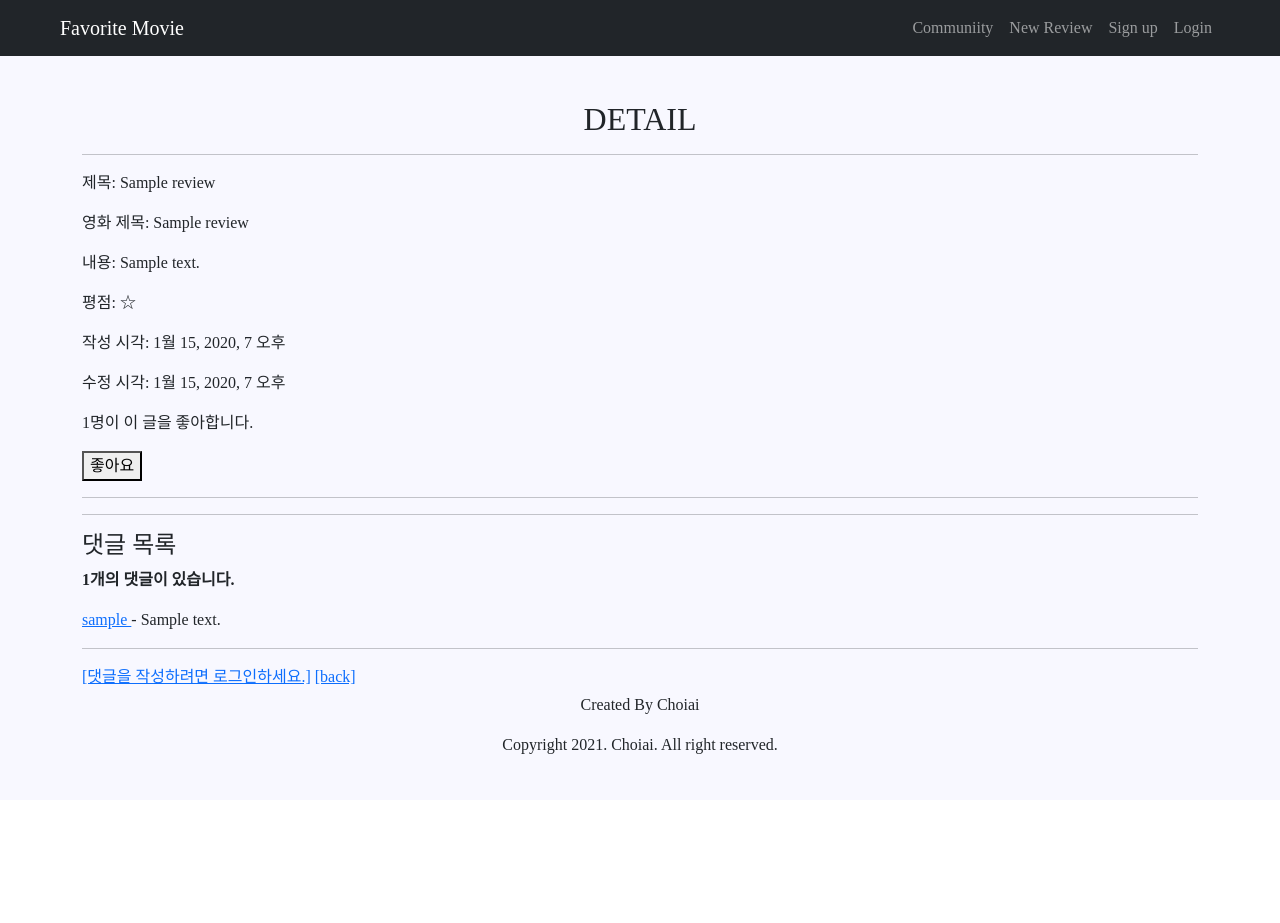
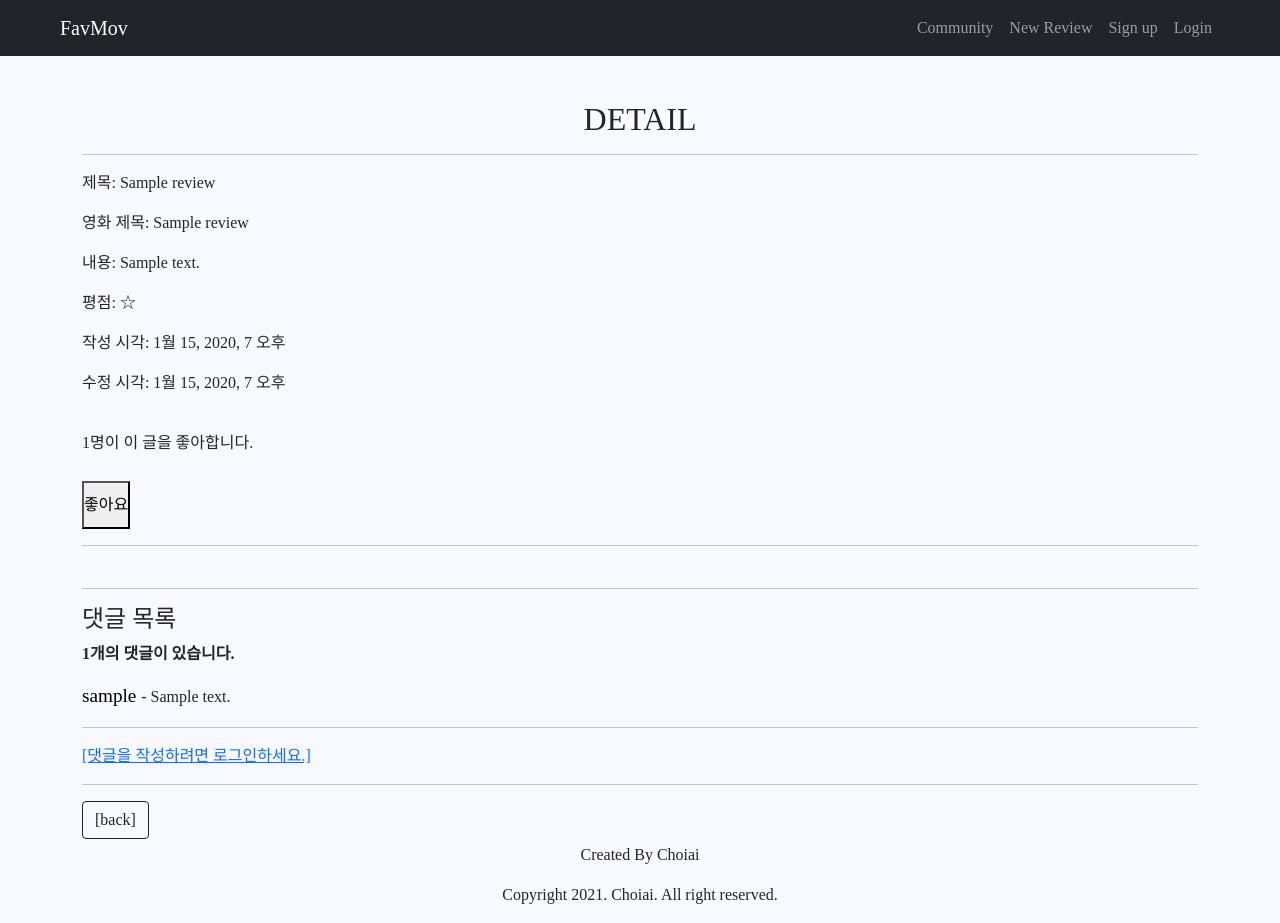
Before and after one commit to suhanchoi/FavMov, a Django app: page /community/1/ in a window 1280 px wide. Before the commit the page ends 754 px from the top, so only its background shows below. Run offline with Django 3.2, Linux system fonts and the light colour scheme; tables that the repository leaves empty hold one stand-in row (values such as "Sample post"); some web fonts are replaced.

Commit message:
디자인 수정

```diff
--- a/accounts/templates/accounts/login.html
+++ b/accounts/templates/accounts/login.html
@@ -5,6 +5,6 @@
 <form action="" method="POST">
   {% csrf_token %}
   {{ form.as_p }}
-  <input type="submit">
+  <input type="submit" class="btn btn-outline-dark">
 </form>
 {% endblock  %}
--- a/accounts/templates/accounts/signup.html
+++ b/accounts/templates/accounts/signup.html
@@ -5,6 +5,6 @@
 <form action="" method="POST">
   {% csrf_token %}
   {{ form.as_p }}
-  <input type="submit">
+  <input type="submit" class="btn btn-outline-dark">
 </form>
 {% endblock  %}
--- a/community/templates/community/create.html
+++ b/community/templates/community/create.html
@@ -5,8 +5,8 @@
   <form action="" method="POST">
     {% csrf_token %}
     {{ form.as_p }}
-    <input type="submit">
+    <input type="submit" class="btn btn-outline-dark">
   </form>
   <hr>
-  <a href="{% url 'community:index' %}">[back]</a>
+  <a href="{% url 'community:index' %}" class="btn btn-outline-dark">[back]</a>
 {% endblock %}
--- a/community/templates/community/detail.html
+++ b/community/templates/community/detail.html
@@ -13,21 +13,27 @@
   <p>작성 시각: {{ review.created_at }}</p>
   <p>수정 시각: {{ review.updated_at }}</p>
 
+
   {% if user == review.user %}
-    <a href="{% url 'community:update' review.pk %}">[UPDATE]</a>
+    <div class="detailpage">
+    <a href="{% url 'community:update' review.pk %}" class="btn btn-outline-dark">[UPDATE]</a>
+    </div>
+    <div class="detailpage">
     <form action="{% url 'community:delete' review.pk %}" method="POST">
       {% csrf_token %}
-      <input type="submit" value="DELETE">
+      <input type="submit" value="DELETE" class="btn btn-outline-dark">
     </form>
+     </div>
   {% endif %}
 
+  <div class="detailpage">
       {% if request.user.is_authenticated %}
       <form id="like-form" data-review-pk="{{ review.pk }}" class="d-inline">
         {% csrf_token %}
         {% if user in review.like_users.all %}
-        <button id="like-{{ review.pk }}">좋아요 취소</button>
+          <button id="like-{{ review.pk }}" class="btn btn-outline-dark">좋아요 취소</button>
         {% else %}
-        <button id="like-{{ review.pk }}">좋아요</button>
+          <button id="like-{{ review.pk }}" class="btn btn-outline-dark">좋아요</button>
         {% endif %}
       </form>
       <p  id="like-box-{{ review.pk }}"> {{ review.like_users.all|length }}명이 이 글을 좋아합니다.</p>
@@ -38,7 +44,7 @@
       <button onclick = "location.href= '{% url 'accounts:login' %}'">좋아요</button>
       <hr>
     {% endif %}
-
+  </div>
   <hr>
 
   <h4>댓글 목록</h4>
@@ -47,13 +53,13 @@
   {% endif %}
   {% for comment in comments %}
     <div>
-       <a href="{% url 'accounts:profile' comment.user.username %}">
+       <a href="{% url 'accounts:profile' comment.user.username %}" class="name_button">
       {{ comment.user }}
     </a>- {{ comment.content }}
       {% if user == comment.user %}
           <form action="{% url 'community:comments_delete' review.pk comment.pk %}" method="POST" class="d-inline">
             {% csrf_token %}
-            <input type="submit" value="DELETE">
+            <input type="submit" value="DELETE" class="btn btn-outline-dark">
           </form>
         {% endif %}
     </div>
@@ -65,12 +71,13 @@
     <form action="{% url 'community:create_comment' review.pk %}" method="POST">
       {% csrf_token %}
       {{ comment_form }}
-      <input type="submit">
+      <input type="submit" class="btn btn-outline-dark">
     </form>
   {% else %}
     <a href="{% url 'accounts:login' %}">[댓글을 작성하려면 로그인하세요.]</a>
   {% endif %}
-  <a href="{% url 'community:index' %}">[back]</a>
+  <hr>
+  <a href="{% url 'community:index' %}" class="btn btn-outline-dark">[back]</a>
 
 
 {% endblock  %}
--- a/community/templates/community/update.html
+++ b/community/templates/community/update.html
@@ -5,8 +5,8 @@
   <form action="{% url 'community:update' review.pk %}" method="POST">
     {% csrf_token %}
     {{ form.as_p }}
-    <input type="submit" value="수정">
+    <input type="submit" value="수정" class="btn btn-outline-dark">
   </form>
   <hr>
-  <a href="{% url 'community:index' %}">[back]</a>
+  <a href="{% url 'community:index' %}" class="btn btn-outline-dark">[back]</a>
 {% endblock content %}
--- a/movies/templates/movies/index.html
+++ b/movies/templates/movies/index.html
@@ -99,7 +99,7 @@
           <p>
              연쇄살인마 클리터스 캐서디(우디 해럴슨)가 사형선고를 받는다. 죽을 생각이 전혀 없는 클리터스는 자신의 집행일을 연기할 목적으로 마지막 증언을 남기겠다며 탐사보도로 유명한 프리랜스 저널리스트 에디를 지목한다.
           </p>
-          <a href="https://www.themoviedb.org/movie/524434-eternals?language=ko'" class="btn btn-outline-danger">자세히 보기</a>
+          <a href="https://www.themoviedb.org/movie/524434-eternals?language=ko" class="btn btn-outline-danger">자세히 보기</a>
       </div>
     </div>
   </div>
@@ -111,7 +111,7 @@
       <div class="movie">
         <h3>{{ movie.title }}</h3>
         <p>{{ movie.overview }}</p>
-        <a href="{% url 'movies:detail' movie.pk %}">[detail]</a>
+        <a href="{% url 'movies:detail' movie.pk %}" class="btn btn-outline-dark">[detail]</a>
         <hr>
       </div>
     {% endfor %}
--- a/templates/base.html
+++ b/templates/base.html
@@ -106,8 +106,38 @@
 
     }
 
+    .MyFavMov {
+        padding:30px 0px 0px 0px;
+    }
+    .detailpage {
+        padding:10px 0px 10px 0px;
+    }
+    .detailpage > button{
+        padding:10px 0px 10px 0px;
+    }
+    .detailpage > p{
+    padding:10px 0px 10px 0px;
+    }
 
+    .name_button {
+     text-decoration:none;
+     font-size:1.2em;
+     color:rgb(0,0,0);
+     text-align: center;
+    }
+    .name_button:hover{
 
+     color:white;
+     background-color:grey;
+     border-top-left-radius:5px;
+     border-top-right-radius:5px;
+     border-bottom-right-radius:5px;
+     border-bottom-left-radius:5px;
+
+    }
+    .name_align a{
+        text-align: center;
+    }
 
   </style>
 </head>
@@ -119,14 +149,14 @@
     <div>
     <nav class="navbar fixed-top navbar-expand-lg navbar-dark bg-dark px-5">
     <div class="container-fluid">
-    <a class="navbar-brand" href="{% url 'movies:index' %}">Favorite Movie</a>
+    <a class="navbar-brand" href="{% url 'movies:index' %}">FavMov</a>
     <button class="navbar-toggler" type="button" data-bs-toggle="collapse" data-bs-target="#navbarSupportedContent" aria-controls="navbarSupportedContent" aria-expanded="false" aria-label="Toggle navigation">
       <span class="navbar-toggler-icon"></span>
     </button>
     <div class="collapse navbar-collapse justify-content-end" id="navbarSupportedContent">
         <ul class="navbar-nav">
         <li class="nav-item">
-          <a class="nav-link" aria-current="page" href="{% url 'community:index'%}">Communiity</a>
+          <a class="nav-link" aria-current="page" href="{% url 'community:index'%}">Community</a>
         </li>
         <li class="nav-item">
           <a class="nav-link" href="{% url 'community:create'%}">New Review</a>
```
Also changed, not shown: accounts/templates/accounts/profile.html (+8 -6 lines), community/templates/community/index.html (+5 -5 lines), movies/templates/movies/detail.html (+4 -4 lines), README.md. Lines whose indentation alone changed are shown as unchanged.
